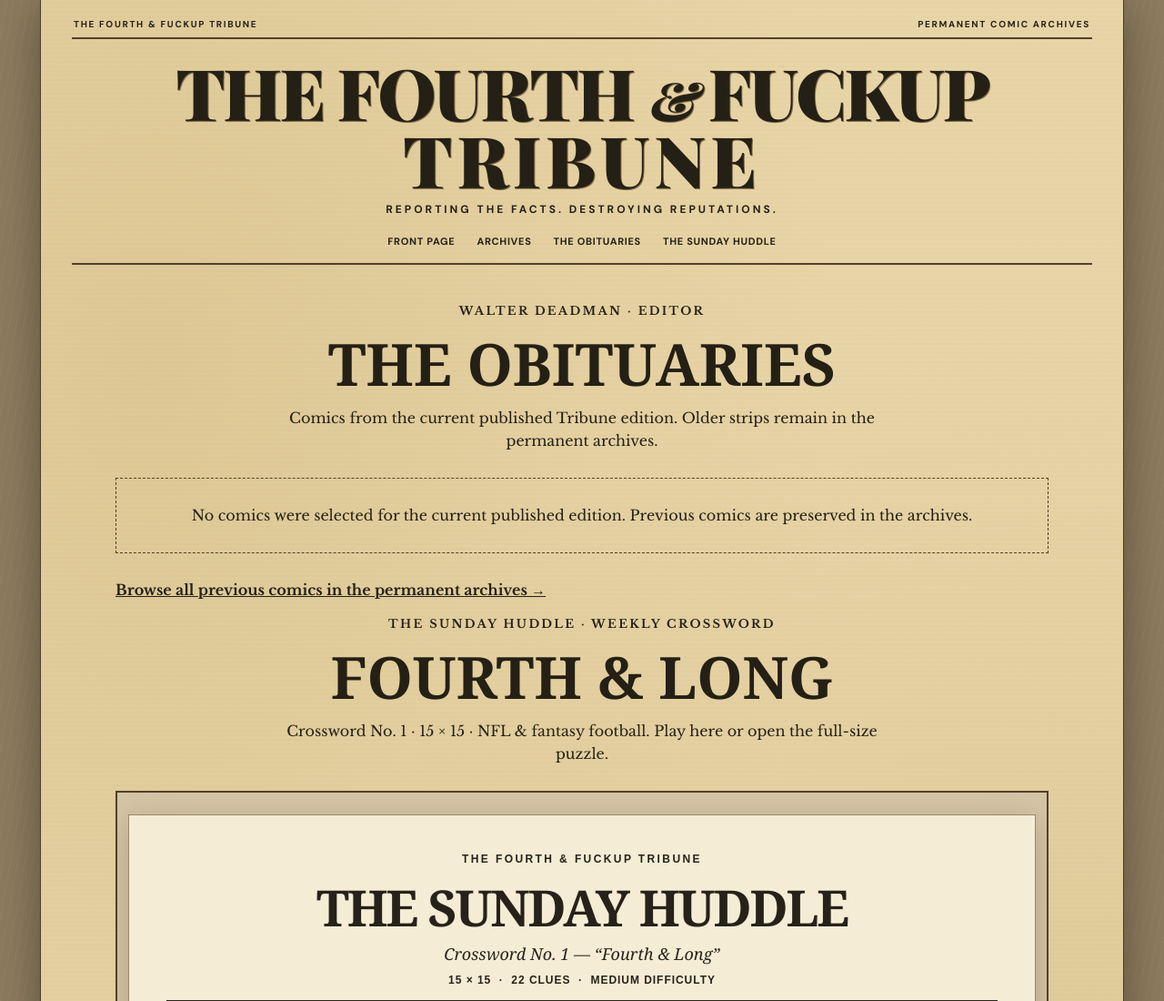
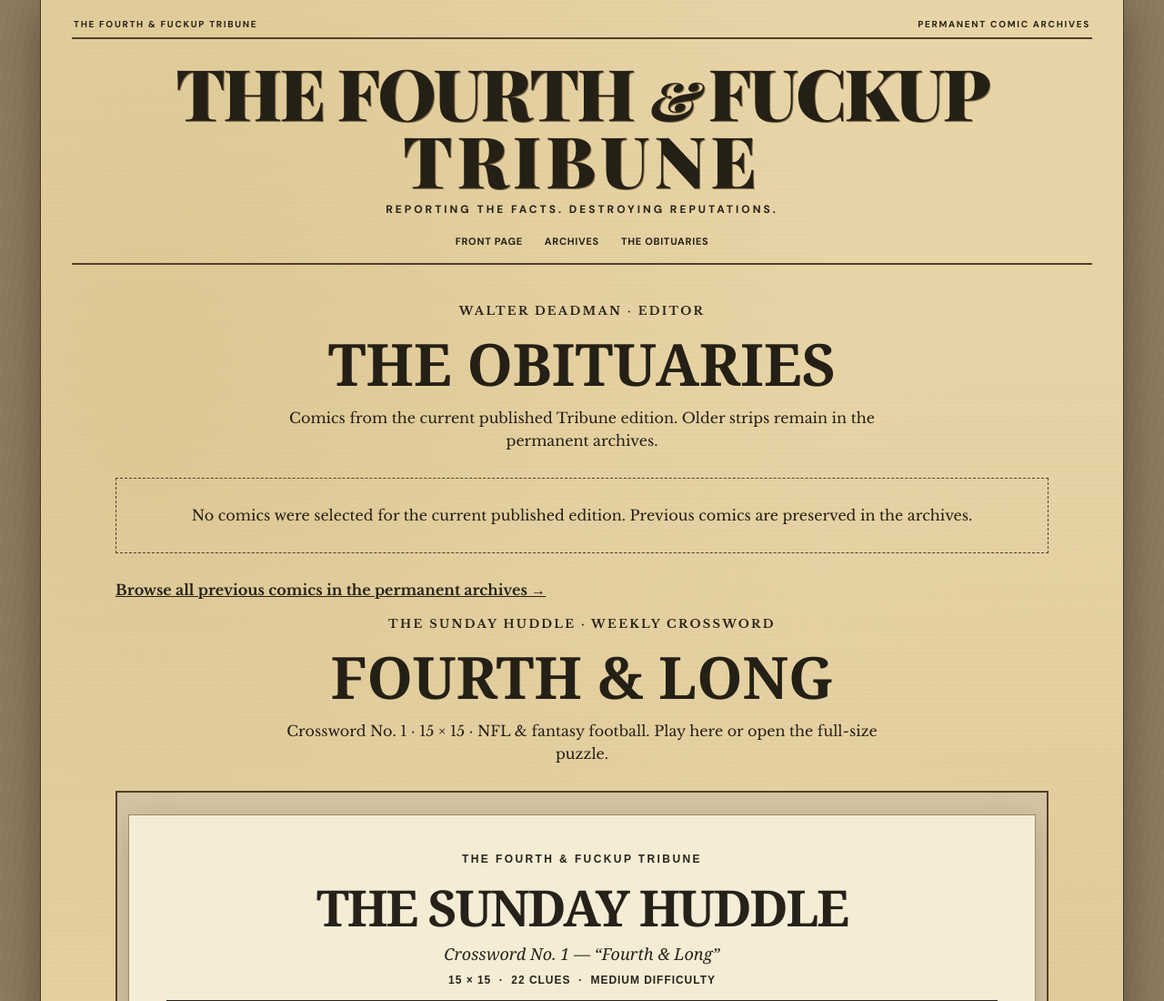
Before and after one commit to fourthandfuckup/fourthandfuckup.github.io, a plain HTML site: page comics.html in a window 1280 px wide. Shown: the top 1100 px of the page at 91% size. Drawn offline with nearby package versions, Linux system fonts and the light colour scheme; no server answers.

Commit message:
Stage production editorial upgrade while preserving current published content

```diff
--- a/comics.html
+++ b/comics.html
@@ -1,4 +1,4 @@
 <!doctype html>
 <html lang="en"><head><meta charset="utf-8"><meta name="viewport" content="width=device-width,initial-scale=1"><meta name="description" content="The Obituaries — permanent comic archives from The Fourth & Fuckup Tribune."><title>The Obituaries | The Fourth & Fuckup Tribune</title><link rel="stylesheet" href="style.css"><style>
 .comics-wrap{max-width:1050px;margin:0 auto;padding:28px 12px 60px}.comics-eyebrow{text-align:center;letter-spacing:.18em;font-size:.8rem;font-weight:bold}.comics-title{text-align:center;font-size:clamp(2rem,6vw,4rem);line-height:1.1;margin:12px 0;font-family:Georgia,serif}.comics-intro{text-align:center;max-width:700px;margin:0 auto 28px}.comic-series-grid{display:grid;grid-template-columns:repeat(2,minmax(0,1fr));gap:20px}.comic-series-card{border:2px solid #51402a;padding:22px;background:#f4e7c9}.comic-series-card h2{font-size:1.5rem;margin:8px 0}.comic-series-card p{margin:8px 0}.comic-series-card a,.comic-back{display:inline-block;margin-top:12px;font-weight:bold}.comic-reader{margin-top:32px}.comic-reader img{width:100%;height:auto;border:2px solid #51402a;display:block}.comic-reader figure{margin:18px 0}.comic-reader figcaption{font-size:.85rem;margin-top:8px;text-align:center}.comic-nav{display:flex;justify-content:space-between;gap:12px;flex-wrap:wrap}.comic-nav a{font-weight:bold}.comic-meta{font-style:italic}.comic-issue-list{padding-left:22px}.comic-issue-list li{margin:10px 0}.comic-unavailable{padding:28px;border:1px dashed #51402a;text-align:center}@media(max-width:650px){.comic-series-grid{grid-template-columns:1fr}.comics-wrap{padding:20px 0 40px}}
-</style></head><body><div class="paper-shell"><header class="masthead"><div class="microtop"><span>THE FOURTH &amp; FUCKUP TRIBUNE</span><span>PERMANENT COMIC ARCHIVES</span></div><a class="brand" href="index.html">THE FOURTH <span>&amp;</span> FUCKUP<br><em>TRIBUNE</em></a><p class="motto">REPORTING THE FACTS. DESTROYING REPUTATIONS.</p></header><nav class="nav" aria-label="Primary"><a href="index.html">Front Page</a><a href="comics.html?view=archives">Archives</a><a href="comics.html" aria-current="page">The Obituaries</a><a href="comics.html#sunday-huddle">The Sunday Huddle</a></nav><main class="comics-wrap" id="comicApp"><p>Setting the comic type…</p></main><footer class="footer">© 2026 THE FOURTH &amp; FUCKUP TRIBUNE · THE OBITUARIES</footer></div><script src="comic-data.js?v=2"></script><script src="comics.js?v=3"></script></body></html>
+</style></head><body><div class="paper-shell"><header class="masthead"><div class="microtop"><span>THE FOURTH &amp; FUCKUP TRIBUNE</span><span>PERMANENT COMIC ARCHIVES</span></div><a class="brand" href="index.html">THE FOURTH <span>&amp;</span> FUCKUP<br><em>TRIBUNE</em></a><p class="motto">REPORTING THE FACTS. DESTROYING REPUTATIONS.</p></header><nav class="nav" aria-label="Primary"><a href="index.html">Front Page</a><a href="index.html?section=archives">Archives</a><a href="comics.html" aria-current="page">The Obituaries</a></nav><main class="comics-wrap" id="comicApp"><p>Setting the comic type…</p></main><footer class="footer">© 2026 THE FOURTH &amp; FUCKUP TRIBUNE · THE OBITUARIES</footer></div><script src="comic-data.js"></script><script src="comics.js?v=live1"></script></body></html>
```
